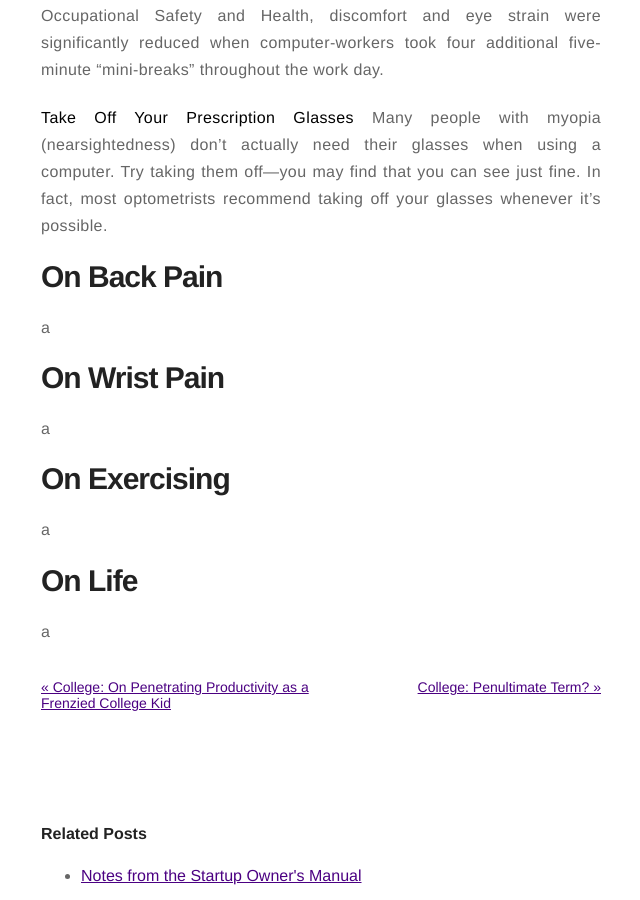
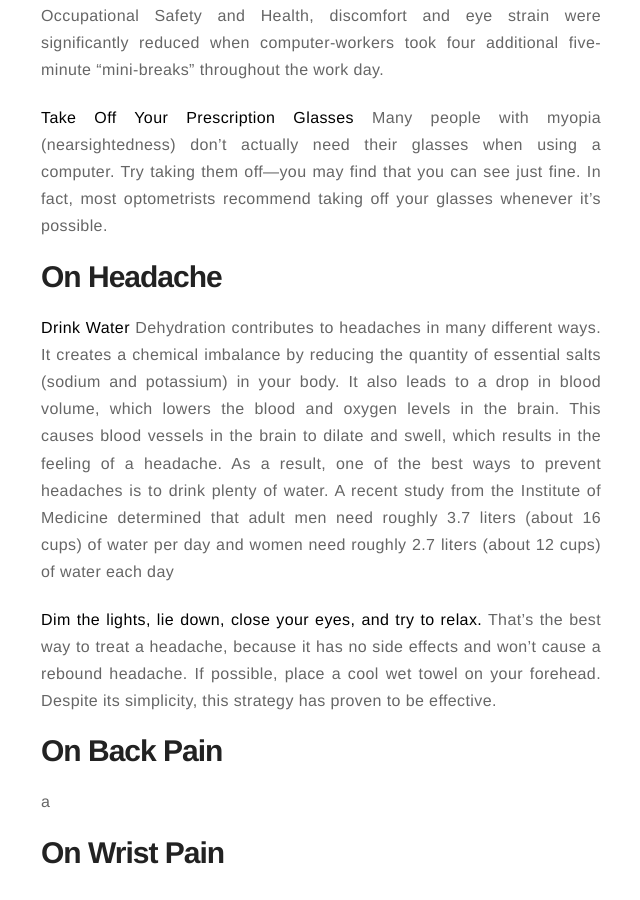
Before and after one commit to jpamata/jpamata.github.io, a Jekyll site: the page built from _posts/2016-9-10-notes-from-the-healthy-programmer.md, in a window 1280 px wide and 900 px high, scrolled down 1648 px. Shown: the whole window, without its empty margins (319-959 px from the left). Built offline with Jekyll 4.4.1, drawn with Linux system fonts in a browser that asks for light colours; comment, search, counter and statistics services are not loaded.

Commit message:
Update 2016-9-10-notes-from-the-healthy-programmer.md

```diff
--- a/_posts/2016-9-10-notes-from-the-healthy-programmer.md
+++ b/_posts/2016-9-10-notes-from-the-healthy-programmer.md
@@ -29,6 +29,10 @@ and abdomen to contract more often than when you sit. This is important because
 
 <p align="justify"><strong>Take Off Your Prescription Glasses</strong> Many people with myopia (nearsightedness) don’t actually need their glasses when using a computer. Try taking them off—you may find that you can see just fine. In fact, most optometrists recommend taking off your glasses whenever it’s possible.</p>
 
+# On Headache
+<p align="justify"><strong>Drink Water</strong> Dehydration contributes to headaches in many different ways. It creates a chemical imbalance by reducing the quantity of essential salts (sodium and potassium) in your body. It also leads to a drop in blood volume, which lowers the blood and oxygen levels in the brain. This causes blood vessels in the brain to dilate and swell, which results in the feeling of a headache. As a result, one of the best ways to prevent headaches is to drink plenty of water. A recent study from the Institute of Medicine determined that adult men need roughly 3.7 liters (about 16 cups) of water per day and women need roughly 2.7 liters (about 12 cups) of water each day</p>
+<p align="justify"><strong>Dim the lights, lie down, close your eyes, and try to relax.</strong> That’s the best way to treat a headache, because it has no side effects and won’t cause a rebound headache. If possible, place a cool wet towel on your forehead. Despite its simplicity, this strategy has proven to be effective.</p>
+
 # On Back Pain
 <p align="justify"></p>a
 
```
